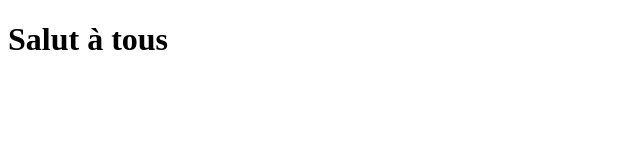
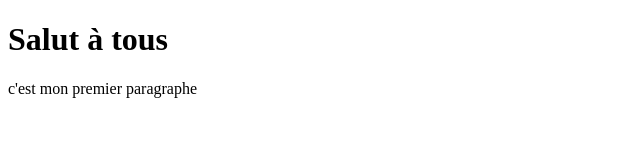
Before and after one commit to LudoFA/Proton, a plain HTML site: page index.html in a window 1280 px wide. Shown: the whole page, without its empty margins (0-640 px from the left). Drawn offline with Linux system fonts and the light colour scheme.

Commit message:
Ajout paragraphe

```diff
--- a/index.html
+++ b/index.html
@@ -6,5 +6,8 @@
 </head>
 <body>
 <h1>Salut à tous</h1>
+<p>
+    c'est mon premier paragraphe
+</p>
 </body>
 </html>
```
